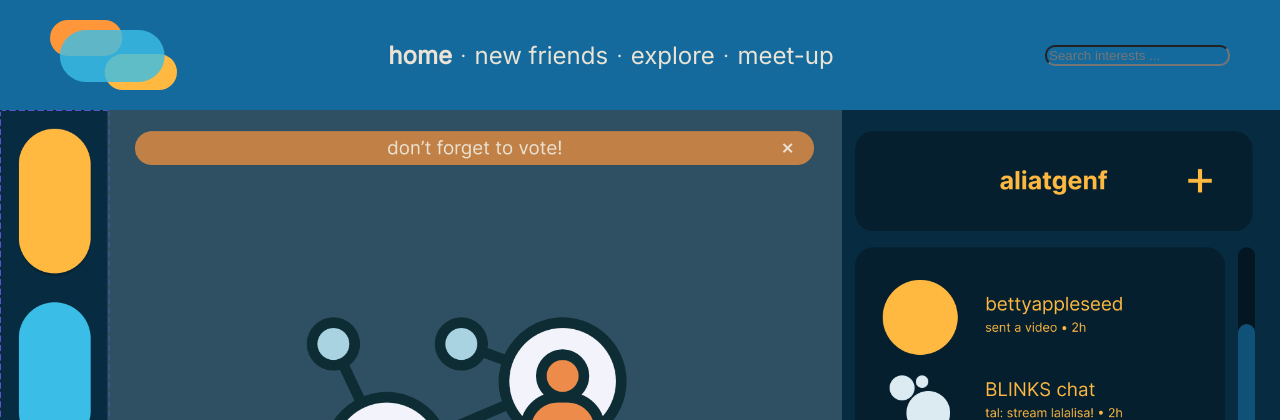
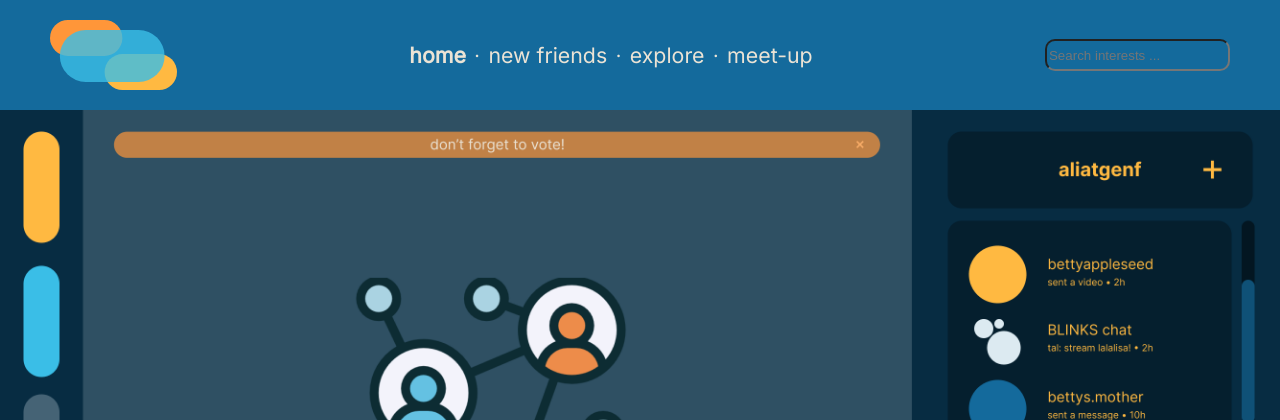
Before and after one commit to butteredpeach/common-room, a Flask app: page / in a window 1280 px wide. Shown: the top 420 px of the page. Run offline with Flask 2, Linux system fonts and the light colour scheme.

Commit message:
update views

```diff
--- a/static/styles.css
+++ b/static/styles.css
@@ -19,7 +19,7 @@
 
 .nav-items {
     color: #EBE3D5 !important;
-    font-size: 18pt;
+    font-size: 16pt;
     text-decoration: none;
     text-align: center;
     cursor: pointer;
@@ -46,4 +46,6 @@
 input {
     border-radius: 10px;
     background-color: #146a9c4d;
+    height: 2em;
+    color: white;
 }
```
Also changed, not shown: static/img/explore.png, static/img/friends.png, static/img/home.png.
